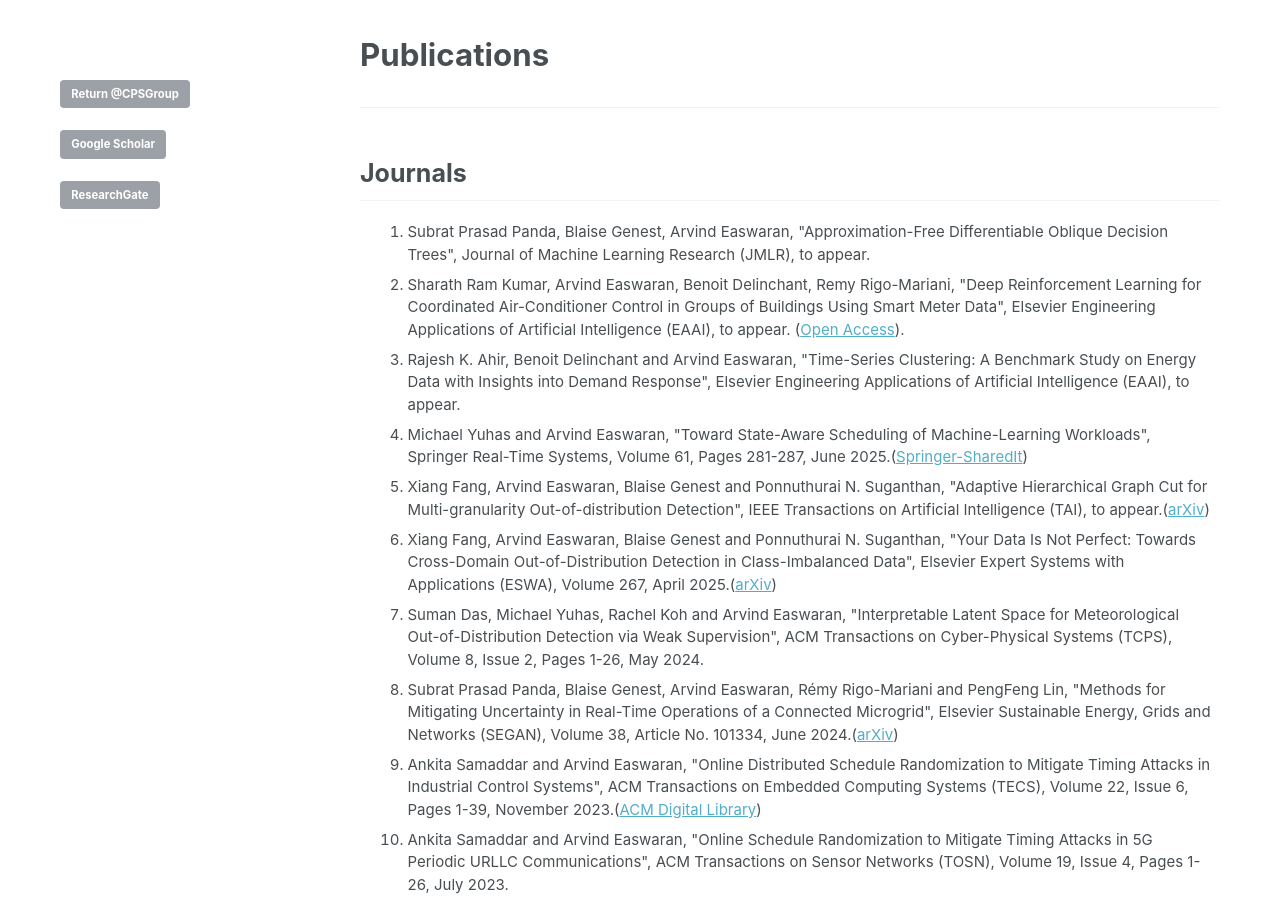
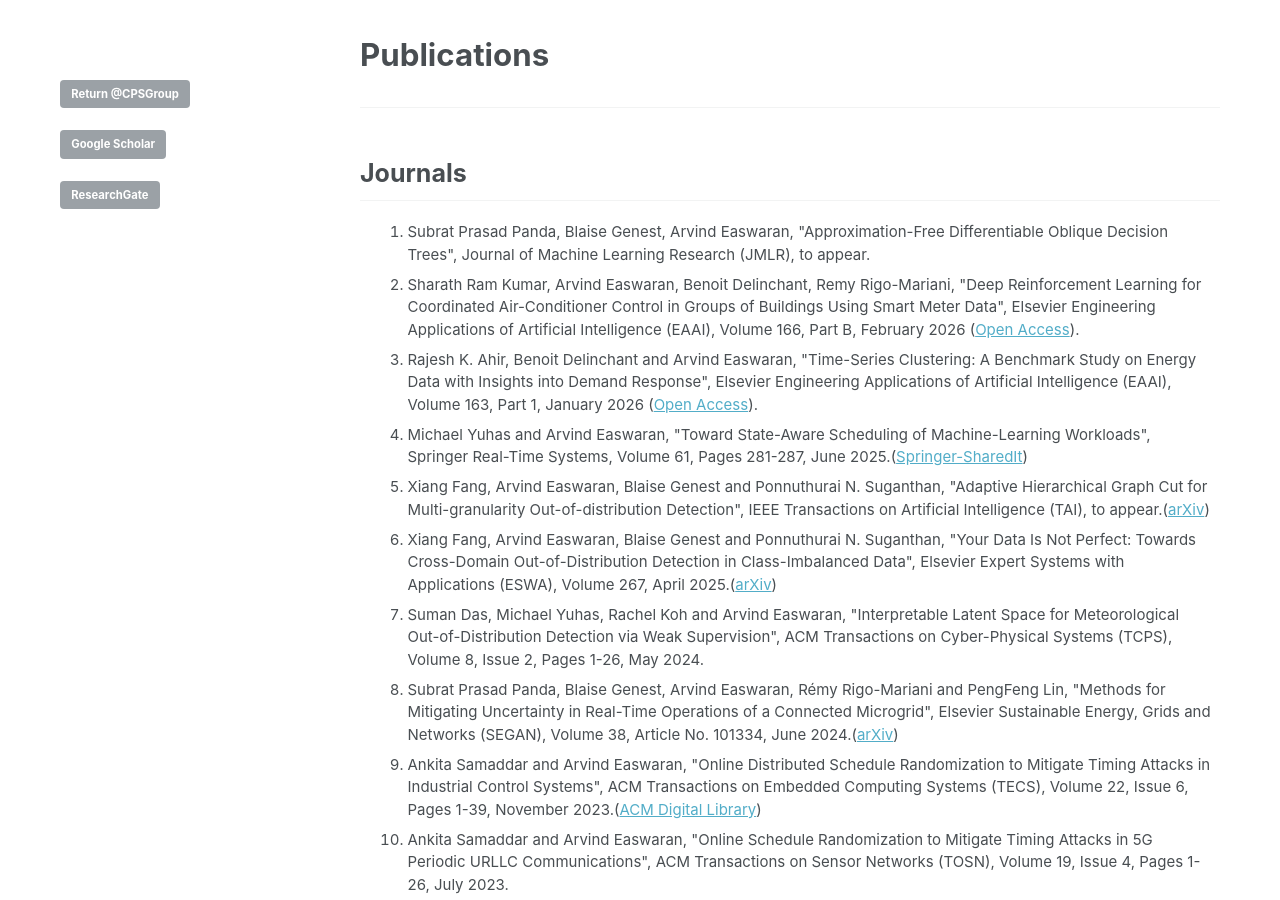
Before and after one commit to CPS-research-group/CPS-research-group.github.io, a Jekyll site: the page built from _pages/research_profile.md, in a window 1280 px wide and 900 px high. Built offline with Jekyll 4.4.1, drawn with Linux system fonts in a browser that asks for light colours.

Commit message:
Updates.

```diff
--- a/_pages/research_profile.md
+++ b/_pages/research_profile.md
@@ -24,8 +24,8 @@ a.a:active {color:#0000FF; text-decoration:none;}
 ## Journals
   <ol>
   		<li class="a">Subrat Prasad Panda, Blaise Genest, Arvind Easwaran, "Approximation-Free Differentiable Oblique Decision Trees", Journal of Machine Learning Research (JMLR), to appear.</li>
-  	  	<li class="a">Sharath Ram Kumar, Arvind Easwaran, Benoit Delinchant, Remy Rigo-Mariani, "Deep Reinforcement Learning for Coordinated Air-Conditioner Control in Groups of Buildings Using Smart Meter Data", Elsevier Engineering Applications of Artificial Intelligence (EAAI), to appear. (<a href="https://doi.org/10.1016/j.engappai.2025.113536">Open Access</a>).</li>
-  	  	<li class="a">Rajesh K. Ahir, Benoit Delinchant and Arvind Easwaran, "Time-Series Clustering: A Benchmark Study on Energy Data with Insights into Demand Response", Elsevier Engineering Applications of Artificial Intelligence (EAAI), to appear.</li>
+  	  	<li class="a">Sharath Ram Kumar, Arvind Easwaran, Benoit Delinchant, Remy Rigo-Mariani, "Deep Reinforcement Learning for Coordinated Air-Conditioner Control in Groups of Buildings Using Smart Meter Data", Elsevier Engineering Applications of Artificial Intelligence (EAAI), Volume 166, Part B, February 2026 (<a href="https://doi.org/10.1016/j.engappai.2025.113536">Open Access</a>).</li>
+  	  	<li class="a">Rajesh K. Ahir, Benoit Delinchant and Arvind Easwaran, "Time-Series Clustering: A Benchmark Study on Energy Data with Insights into Demand Response", Elsevier Engineering Applications of Artificial Intelligence (EAAI), Volume 163, Part 1, January 2026 (<a href="https://doi.org/10.1016/j.engappai.2025.112892">Open Access</a>).</li>
   	  	<li class="a">Michael Yuhas and Arvind Easwaran, "Toward State-Aware Scheduling of Machine-Learning Workloads", Springer Real-Time Systems, Volume 61, Pages 281-287, June 2025.(<a href="https://rdcu.be/eplgR">Springer-SharedIt</a>)</li>
 		<li class="a">Xiang Fang, Arvind Easwaran, Blaise Genest and Ponnuthurai N. Suganthan, "Adaptive Hierarchical Graph Cut for Multi-granularity Out-of-distribution Detection", IEEE Transactions on Artificial Intelligence (TAI), to appear.(<a href="https://arxiv.org/abs/2412.15668">arXiv</a>)</li>
 		<li class="a">Xiang Fang, Arvind Easwaran, Blaise Genest and Ponnuthurai N. Suganthan, "Your Data Is Not Perfect: Towards Cross-Domain Out-of-Distribution Detection in Class-Imbalanced Data", Elsevier Expert Systems with Applications (ESWA), Volume 267, April 2025.(<a href="https://arxiv.org/abs/2412.06284">arXiv</a>)</li>
```
